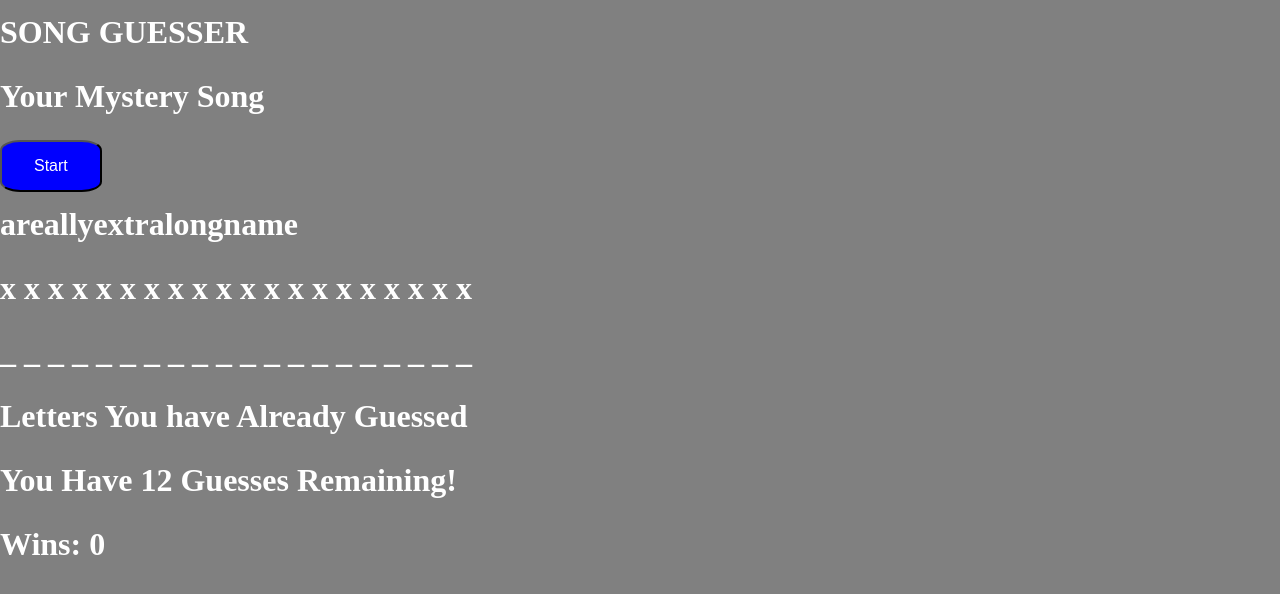
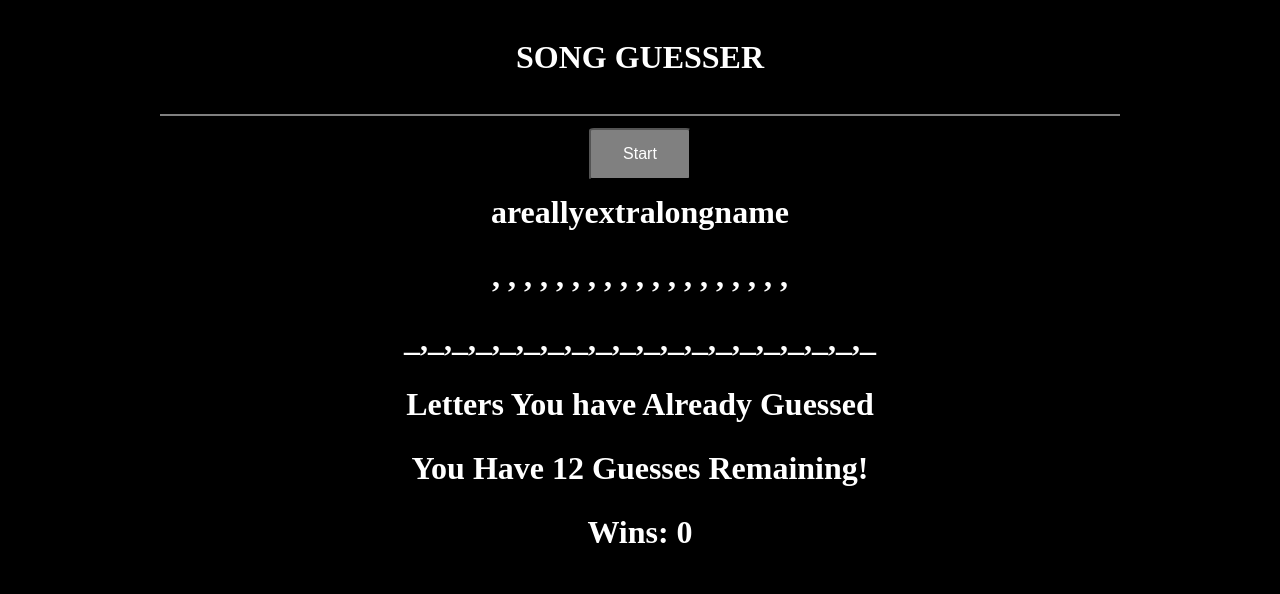
Before and after one commit to Glenn409/Word_Guess_Game, a plain HTML site: page index.html in a window 1280 px wide. Both pictures are taken after a click on the button "Start". Drawn offline with Linux system fonts and the light colour scheme.

Commit message:
finished all main functions

```diff
--- a/assets/css/style.css
+++ b/assets/css/style.css
@@ -1,17 +1,30 @@
 body{
-    background-color:grey;
+    background-color:black;
     color:white;
     font-size:2em;
     font-weight:700;
     line-height: 2;
 }
-
+.nav-header{
+    padding:25px 0px 25px 0px;
+    border-bottom: 2px solid grey;
+}
 #start_button{
-    background-color:blue;
+    background-color:grey;
     color:white;
     padding:15px 32px;
     text-align:center;
     font-size:16px;
-    border-radius:20%;
+    border-radius:5%;
     cursor:pointer;
 }
+.container {
+    width:960px;
+    text-align:center;
+    margin:0;
+    display:flex;
+    justify-content: center;
+    align-content: center;
+    margin:auto;
+    flex-direction: column;
+}
--- a/assets/javascript/game.js
+++ b/assets/javascript/game.js
@@ -4,11 +4,12 @@
 var song_list = ['idk','maybethis','oranges','apples','areallyextralongname'];
 
 var secret_song = document.getElementById('secret_word');
-var hidden_song = document.getElementById('mystery_word');
+var underlines = document.getElementById('underlines');
 var guesses = document.getElementById('guesses_remaining');
 var start_button = document.getElementById('start_button');
 var wrong_guesses_element = document.getElementById('user_wrong_guesses');
 var hidden_string = document.getElementById('hidden_string');
+
 
 var guess_count = 12;
 var wrong_guesses = [];
@@ -22,12 +23,11 @@ function randomSong(song_array){
 
 // gets length of secret_song and creates a _ _ _ _ _ for appropiate length
 function underline_div(song){
-    var song_string =""
+    var song_array = []
     for (i=0;i<song.length;i++){
-        song_string = song_string + "_ ";
+        song_array.push('_')
     }
-    song_string = song_string.slice(0,-1);
-    return song_string;
+    return song_array;
 };
 //Checks if letter is repeating
 function repeating(userPress,array){
@@ -50,7 +50,7 @@ function guess_check(keyPress,song){
     //checks if letter is in word it returns true or false
     for(i=0;i<song.length;i++){
         if(keyPress === song[i]){
-            console.log('true');
+            console.log(song[i]);
             x = true;
             break;
         } else {
@@ -72,47 +72,78 @@ function guess_check(keyPress,song){
 }
 //function takes secret song and replaces it with spaces
 function text_hidden(song){
-    var song_string = "";
+    var song_array = [];
     for(i=0;i<song.length;i++){
-        song_string = song_string + 'x' + ' ';
+        song_array.push('x');
     }
-    return song_string;
+    return song_array;
 }
-//
+//starts game with empty array for the user guesses
+function starting_empty_song(song){
+    var song_array = []
+    for (i=0;i<song.length;i++){
+        song_array.push(' ')
+    }
+    return song_array;
+};
 
-// function display(song){
-//     var song_string = "";
-//     for(i=0;i<song.length;i++){
-//         song_string = song_string + 'x' + ' ';
-//     }
-//     return song_string;
-// }
-//}
 
 //function changes hidden_string text if key press is a accurate guess
-function change_hidden_letters(keyPress,song){
-
+function change_hidden_letters(keyPress,song,array){
+    console.log(array);
+    for (i = 0; i < song.length; i++){
+        if(keyPress === song[i]){
+            array[i] = keyPress;
+        }
+    }
+    console.log(array);
+    return array;
 }
-
+//checks the Hidden Song array to see if theres any blank spaces, if no Blank spaces returns a Win status for user;
+function check_win(array){
+    var win_status = false;
+    for(i=0; i < array.length; i++){
+        if(array[i] === ' '){
+            win_status = false;
+            break;
+        } else if (array[i] != ' '){
+            win_status = true
+        };
+    }
+    return win_status;
+}
 // starts the game
 document.getElementById('start_button').addEventListener('click',function(){
     secret_song.textContent = randomSong(song_list);
-    var current_song = secret_song.textContent;
+
+
+    var current_song = secret_song.textContent; //grabs the song we are guessing
+    var hidden_song = starting_empty_song(current_song); //hidden song is the updating element when user guesses true
+
+    hidden_string.textContent = hidden_song; //div holding the hidden song
+    underlines.textContent = underline_div(current_song); //creates blank underline div to match song length
+
+
     console.log('thecurret song is ' +current_song);
+    console.log('hidden_string is ' + hidden_string.textContent);
 
-    hidden_string.textContent = text_hidden(current_song);
-    console.log(hidden_string.textContent);
 
 
     hidden_song.textContent = underline_div(secret_song.textContent);
     guesses.textContent = guess_count;
 
     document.onkeypress = function(event){
+        //grabs users keypress
         userGuess = event.key;
-        //console.log(userGuess);
+        //checks if keypress is wrong if wrong updates guess count and list of wrong guesses
         guess_check(userGuess,current_song);
-        //console.log(wrong_guesses_element)
-
+        //updates hidden song if keypress is in hidden song
+        hidden_song = change_hidden_letters(userGuess,current_song,hidden_song);
+        hidden_string.textContent = hidden_song;
+        //check if you win after each keypress
+        if(check_win(hidden_song)){
+            alert('you win');
+        }
     }
 
 })
--- a/index.html
+++ b/index.html
@@ -9,19 +9,21 @@
     <title>iconic EMD hits</title>
 </head>
 <body>
-    <h1> SONG GUESSER </h1>
 
+    <div class='container'>
         <div>
-        <h1>Your Mystery Song</h1>
+            <h1 class='nav-header'> SONG GUESSER </h1>
+
             <button id='start_button'>
                 Start
             </button>
             <p id='secret_word'>secret word here</p>
             <p id='hidden_string'>hidden string</p>
-        <p id='mystery_word'>Blank Array HERE</p>
+            <p id='underlines'>Blank Array HERE</p>
         </div>
 
         <div>
+            <h2></h2>
             <h2>Letters You have Already Guessed</h2>
             <p id='user_wrong_guesses'></p>
         </div>
@@ -35,6 +37,7 @@
         <h1>Wins:
             <span id='wins'>0</span>
         </h1>
+    </div>
 </body>
 <script type='text/javascript' src='/assets/javascript/game.js'></script>
 </html>
```
Lines whose indentation alone changed are shown as unchanged.
